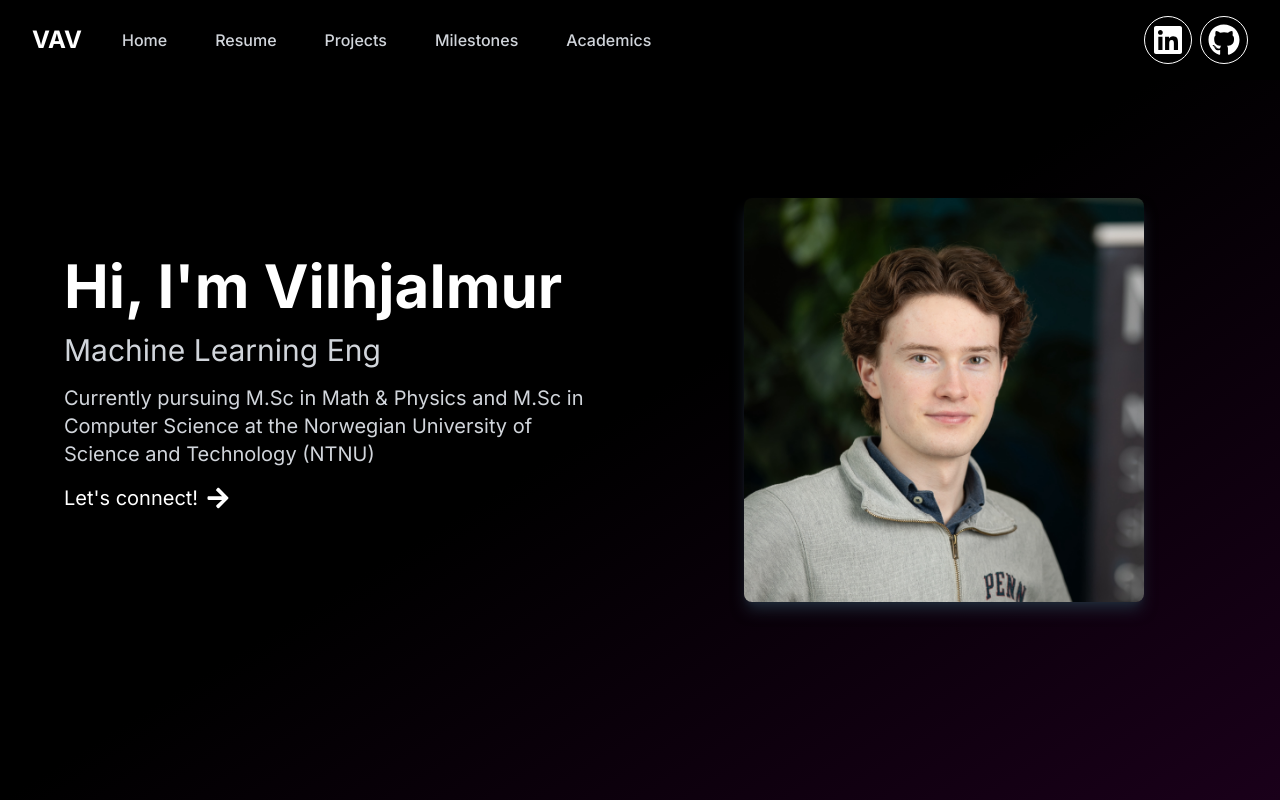
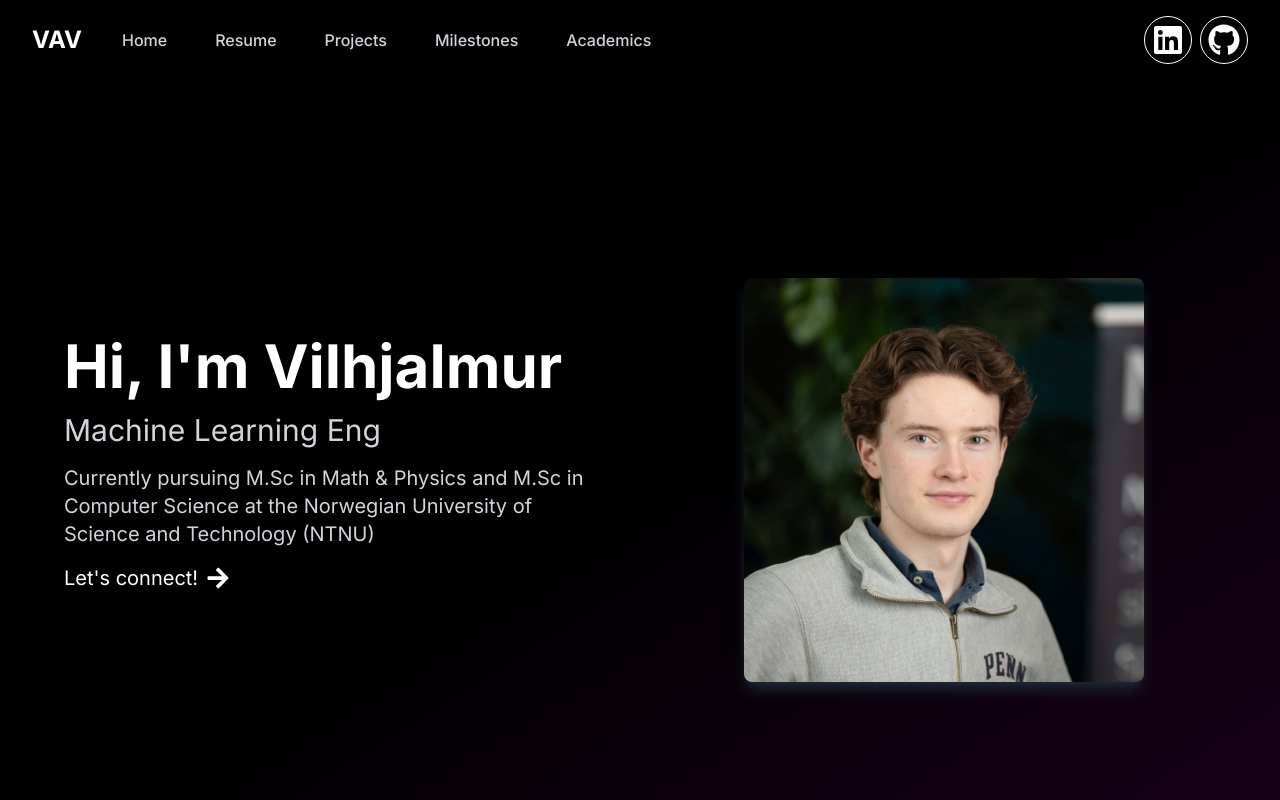
Before and after one commit to villi02/vav-portfolio, a Next.js app: page / in a window 1280 px wide. Built offline with nearby package versions, Linux system fonts and the light colour scheme.

Commit message:
add: padding for navbar

```diff
--- a/app/layout.tsx
+++ b/app/layout.tsx
@@ -9,7 +9,7 @@ const inter = Inter({ subsets: ["latin"] });
 
 export const metadata: Metadata = {
   title: "VAV Portfolio",
-  description: "Generated by create next app",
+  description: "Portfolio of Vilhjalmur Arnar Vilhjalmsson",
 };
 
 export default function RootLayout({
@@ -21,7 +21,7 @@ export default function RootLayout({
     <html lang="en">
       <body className={inter.className}>
         <Navbar />
-        <main className="w-full">{children}</main>
+        <main className="w-full pt-20">{children}</main> {/* Add pt-20 here */}
         <Footer />
       </body>
     </html>
```
